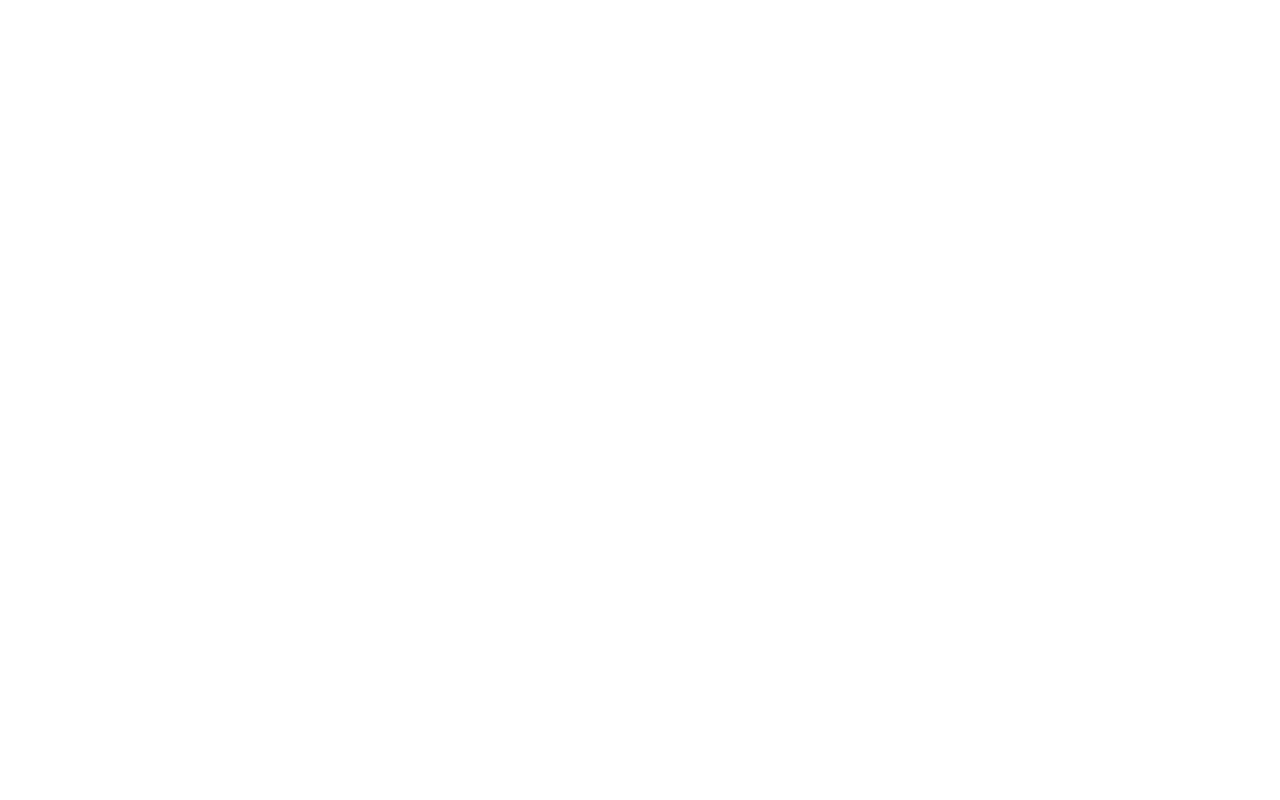
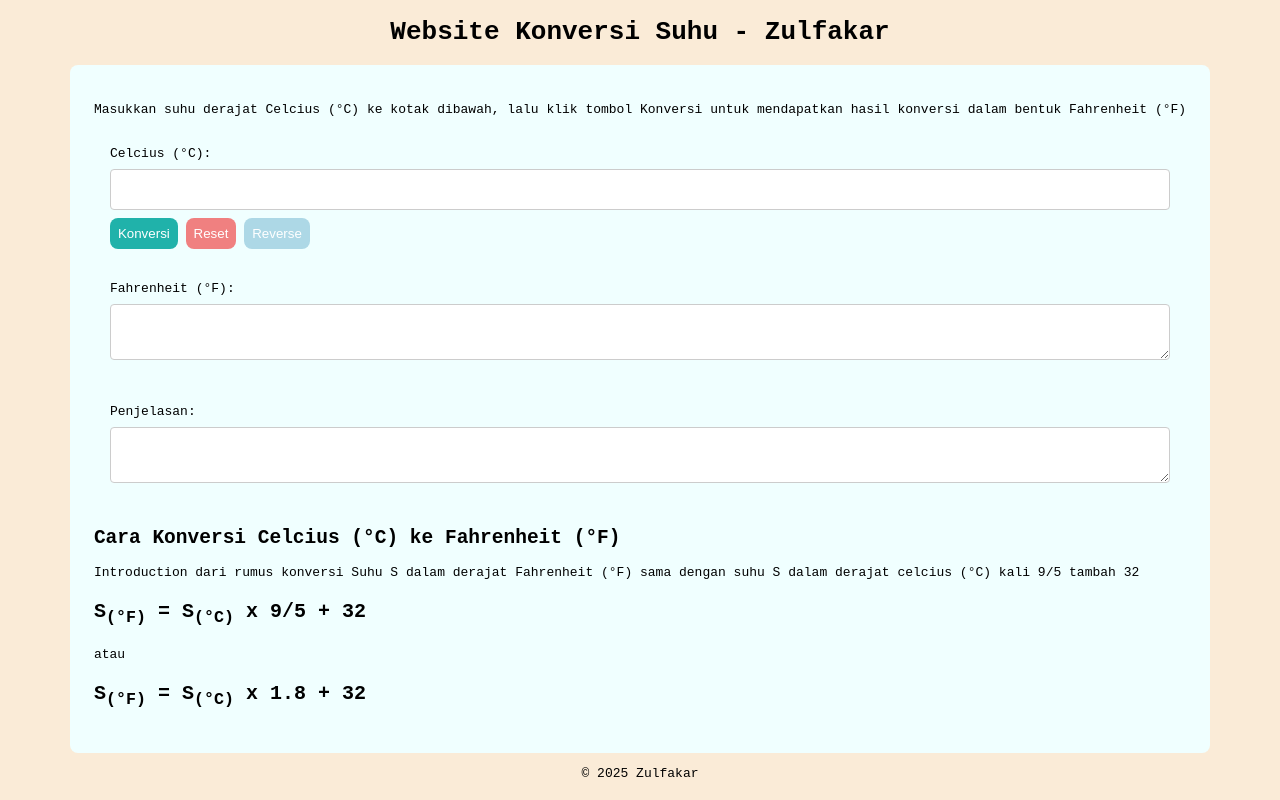
Before and after one commit to revou-fundamental-course/19-may-25-zulfakar1, a plain HTML site: page index.html in a window 1280 px wide. Drawn offline with Linux system fonts and the light colour scheme.

Commit message:
update css

```diff
--- a/css/style.css
+++ b/css/style.css
@@ -0,0 +1,53 @@
+
+body {
+    justify-items: center;
+    background-color: antiquewhite;
+    font-family:monospace;
+    }
+main {
+    background-color: azure;
+    padding: 24px;
+    border-radius: 8px;
+}
+
+input[type=number],
+textarea{
+  width: 100%;
+  padding: 12px 20px;
+  margin: 8px 0;
+  display: inline-block;
+  border: 1px solid #ccc;
+  border-radius: 4px;
+  box-sizing: border-box;
+}
+
+button {
+    border: 0px;
+    padding: 8px;
+    color: white;
+    border-radius: 8px;
+    cursor: pointer;
+}
+
+.rumus-content{
+    font-size: 20px;
+    font-weight: bold;
+}
+
+/* Global Usage */
+.padding-medium {
+    padding: 16px;
+}
+
+.bg-lightseagreen {
+    background-color: lightseagreen;
+}
+
+.bg-lightcoral {
+    background-color: lightcoral;
+}
+
+.bg-lightblue {
+    background-color: lightblue;
+}
+/* Global Usage */
--- a/index.html
+++ b/index.html
@@ -4,20 +4,75 @@
 <head>
     <meta charset="UTF-8">
     <meta name="viewport" content="width=device-width, initial-scale=1.0">
-    <title>Document</title>
+    <title>Website Konversi Suhu</title>
 
     <link rel="stylesheet" href="css/style.css">
 </head>
 
 <body>
     <!-- Header content -->
-    <header></header>
+    <header>
+        <h1>Website Konversi Suhu - Zulfakar</h1>
+    </header>
 
     <!-- Main content -->
-    <main> </main>
+    <main>
+        <!-- Introduction -->
+        <section>
+            <p>Masukkan suhu derajat Celcius (&deg;C) ke kotak dibawah, lalu klik tombol Konversi untuk mendapatkan hasil konversi dalam bentuk Fahrenheit (&deg;F)</p>
+        </section>
+
+        <!-- Form Konversi Suhu -->
+        <form class="padding-medium">
+            <!-- Inputan Suhu -->
+            <div>
+                <label for="input-suhu">Celcius (&deg;C):</label>
+                <input type="number" id="input-suhu" name="suhu">
+            </div>
+
+            <!-- Tombol Action -->
+             <div>
+                <button class="bg-lightseagreen">Konversi</button>
+                <button class="bg-lightcoral">Reset</button>
+                <button class="bg-lightblue">Reverse</button>
+             </div>
+        </form>
+
+        <!-- Hasil Konversi -->
+        <section class="padding-medium">
+            <div>
+                <label for="hasil-suhu">Fahrenheit (&deg;F):</label>
+                <textarea id="hasil-suhu" readonly></textarea>
+            </div>
+        </section>
+
+        <!-- Penjelasan -->
+        <section class="padding-medium">
+            <div>
+                <label for="detail-suhu">Penjelasan:</label>
+                <textarea id="hasil-suhu" readonly></textarea>
+            </div>
+        </section>
+
+        <!-- Keterangan Formula -->
+        <section>
+            <header>
+                <h2>Cara Konversi Celcius (&deg;C) ke Fahrenheit (&deg;F)</h2>
+            </header>
+
+            <div>
+               <p>Introduction dari rumus konversi Suhu S dalam derajat Fahrenheit (&deg;F) sama dengan suhu S dalam derajat celcius (&deg;C) kali 9/5 tambah 32</p>
+               <p class="rumus-content">S<sub>(&deg;F)</sub> = S<sub>(&deg;C)</sub> x 9/5 + 32</p>
+               <p>atau</p>
+               <p class="rumus-content">S<sub>(&deg;F)</sub> = S<sub>(&deg;C)</sub> x 1.8 + 32</p>
+            </div>
+        </section>
+    </main>
 
     <!-- Footer content -->
-    <footer></footer>
+    <footer>
+        <p>&copy; 2025 Zulfakar</p>
+    </footer>
 </body>
 
 </html>
```
